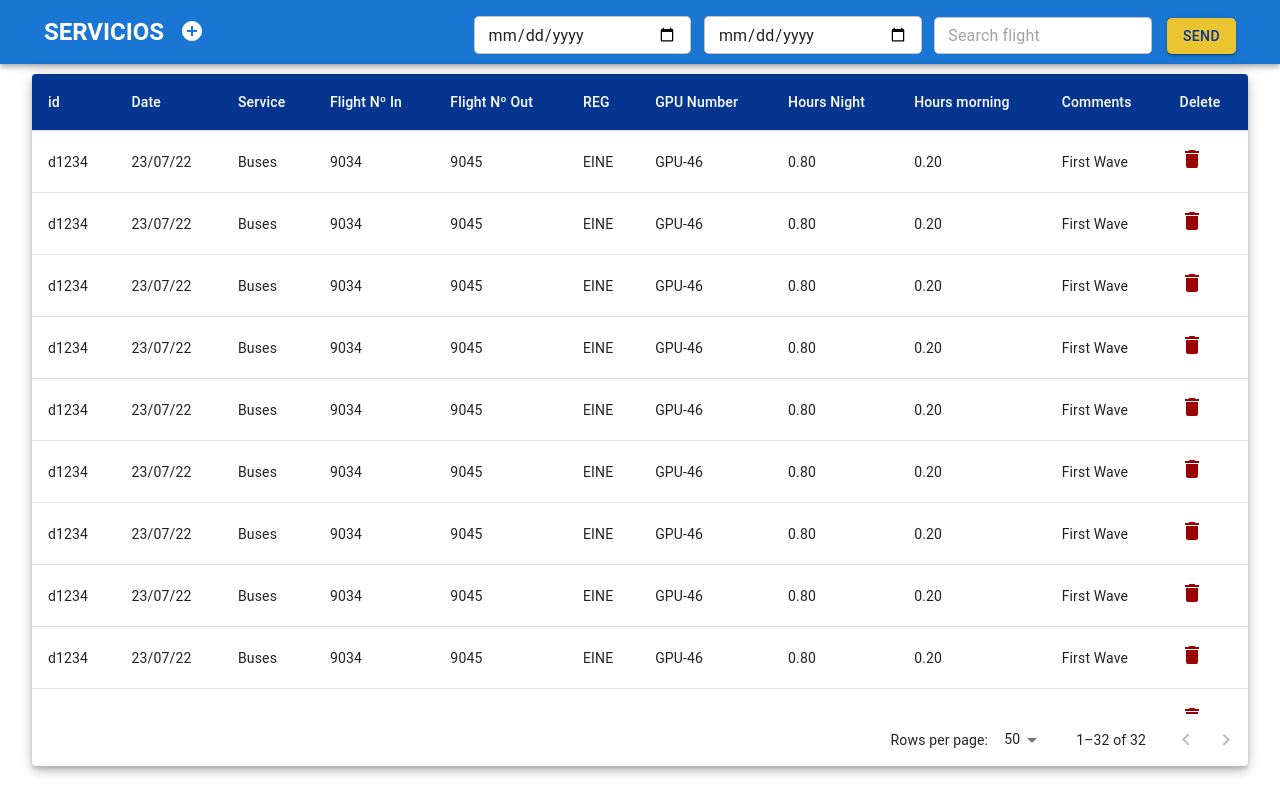
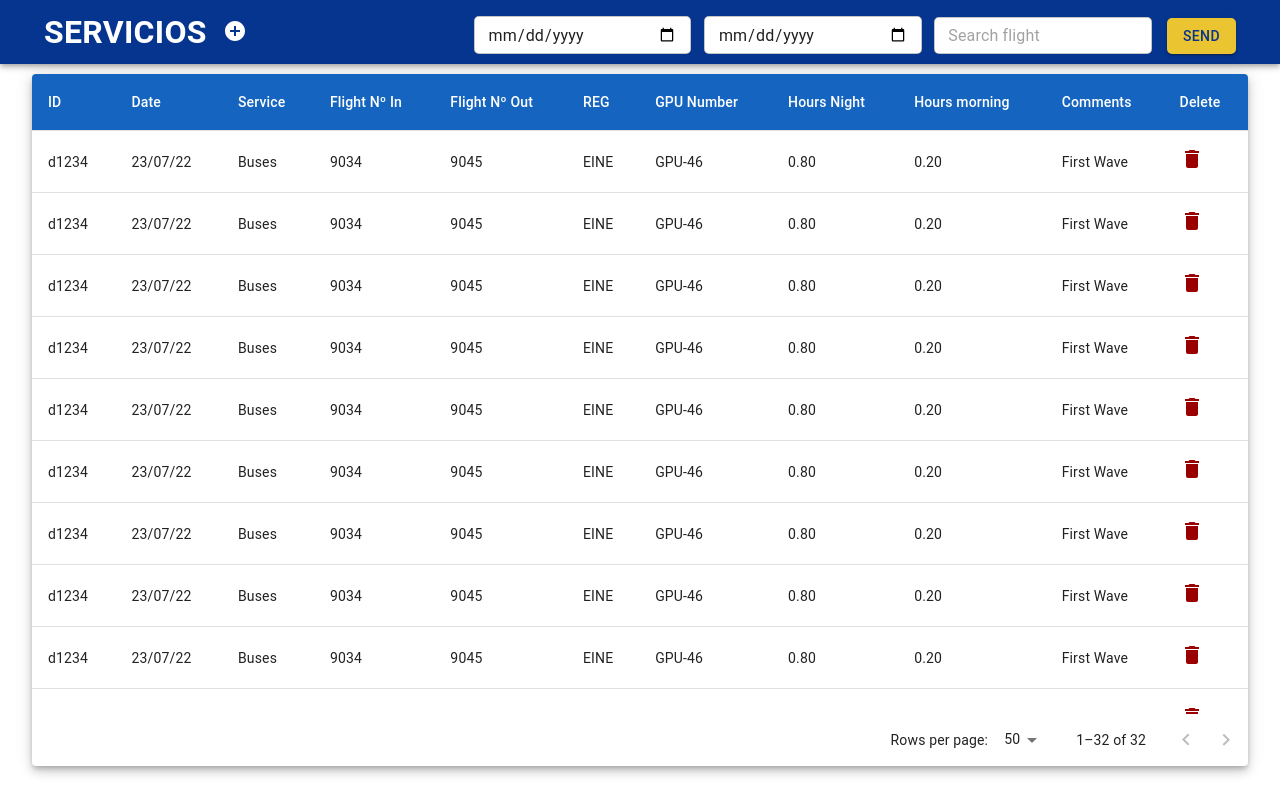
Before and after one commit to AzulHandling-DEVS/Servicios-reactjs, a React (Create React App) app in the folder servicios/: page / in a window 1280 px wide. Built offline with nearby package versions, Linux system fonts and the light colour scheme.

Commit message:
Lógica del date y recuperación de valor arreglado

```diff
--- a/servicios/src/componets/drawer/index.jsx
+++ b/servicios/src/componets/drawer/index.jsx
@@ -8,6 +8,7 @@ import Typography from '@mui/material/Typography';
 import Button from '@mui/material/Button';
 import AddCircleIcon from '@mui/icons-material/AddCircle';
 import { InputLabel, Select, MenuItem, FormControl, } from '@mui/material';
+import './style.css';
 
 
 
@@ -26,13 +27,16 @@ export default function MenuDrawer() {
         setGpuService(event.target.value);
     };
 
-    function HoursDifference() {
+/*     function HoursDifference() {
         if ( hoursDay < hoursNight) {
             alert("La hora de noche no puede ser mayor que la hora de día");
         } else {
             alert("La hora de noche es menor que la hora de día");
         }
-    }
+    } */
+
+
+
 
     const [state, setState] = useState({
         top: false,
@@ -133,6 +137,8 @@ export default function MenuDrawer() {
                                     sx={{ width: '100%' }}
                                     label="Hours night"
                                     placeholder={0}
+                                    step={0.5}
+
                                     onChange={(e) => {
                                         setHoursNight(e.target.value);
                                     }}
@@ -147,6 +153,7 @@ export default function MenuDrawer() {
                                     InputProps={{ inputProps: { min: 0, max: 8 } }}
                                     sx={{ width: '100%' }}
                                     placeholder= {0}
+                                    step={0.5}
                                     onChange={(e) => {
                                         setHoursday(e.target.value);
                                     }}
@@ -180,9 +187,16 @@ export default function MenuDrawer() {
                                 width: '220px',
                                 height: '50px'
                             }}
+
                             type="submit"
-                            disabled={((hoursNight < hoursDay) || service === 'Towing' ) ? false : true}
-                            onClick={HoursDifference}>
+                            disabled={((hoursNight < hoursDay)
+                            || (hoursNight > 8)
+                            || (hoursDay > 8)
+                            || service === 'Towing' )
+                            ? false
+                            : true}
+                            // onClick={HoursDifference}
+                            >
                             SEND DATA</Button>
                     </ListItem>
                 </List>
--- a/servicios/src/componets/drawer/style.css
+++ b/servicios/src/componets/drawer/style.css
@@ -1,3 +1,8 @@
-.hours input{
-    width: 100%;
+#HoursNight {}
+
+input[type=number]::-webkit-inner-spin-button,
+input[type=number]::-webkit-outer-spin-button {
+
+    opacity: 1;
+
 }
--- a/servicios/src/componets/header/index.jsx
+++ b/servicios/src/componets/header/index.jsx
@@ -11,8 +11,21 @@ import Button from '@mui/material/Button';
 export default function Header() {
 
     const current = new Date();
-    const date = `${current.getDate()}/${current.getMonth() + 1}/${current.getFullYear()}`;
+    const date = `${current.getDate()}-${current.getMonth() + 1}-${current.getFullYear()}`;
 
+    const getDate1Value = (event)=>{
+        // show the date_1 input value to console
+        const date1Value = event.target.value;
+
+        console.log(date1Value, 'date1Value');
+    };
+
+    const getDate2Value = (event)=>{
+        // show the date_1 input value to console
+        const date2Value = event.target.value;
+
+        console.log(date2Value, 'date2Value');
+    };
 
 
     return (
@@ -23,6 +36,7 @@ export default function Header() {
                     height: '8vh',
                     paddingLeft: '20px',
                     paddingRight: '20px',
+                    backgroundColor: '#06358F',
                 }}>
                 <Stack
                     direction="row"
@@ -39,13 +53,13 @@ export default function Header() {
                         alignItems="center">
 
                         <Typography
-                            variant="h5"
                             noWrap
                             component="div"
                             sx={{
-                                display: { xs: 'none', sm: 'block' },
+                                display: { xs: 'none', sm: 'block'},
                                 marginRight: '15px',
                                 fontWeight: 'bold',
+                                fontSize: '2rem',
                             }}
                         >
                             SERVICIOS
@@ -57,8 +71,10 @@ export default function Header() {
                     <div className='div_inputs'>
                         <TextField
                             className='date_picker'
-                            id="date"
+                            id="date_1"
                             type="date"
+                            placeholder={date}
+                            onChange={getDate1Value}
                             sx={{
                                 width: '17vw',
                                 borderRadius: '50px',
@@ -68,8 +84,9 @@ export default function Header() {
                         />
                         <TextField
                             className='date_picker'
-                            id="date"
+                            id="date_2"
                             type="date"
+                            onChange={getDate2Value}
                             sx={{
                                 width: '17vw',
                                 borderRadius: '50px',
--- a/servicios/src/componets/tabla/index.jsx
+++ b/servicios/src/componets/tabla/index.jsx
@@ -12,7 +12,7 @@ import TableRow from '@mui/material/TableRow';
 import DeleteIcon from '@mui/icons-material/Delete';
 
 const columns = [
-    { id: 'id', label: 'id', width: '10px' },
+    { id: 'ID', label: 'ID', width: '10px' },
     { id: 'date', label: 'Date', width: '10px', align: 'center' },
     {
         id: 'service',
@@ -81,10 +81,10 @@ const columns = [
 
 ];
 
-const deleteRowIcon = <DeleteIcon sx={{color:'#9b0000'}} />
+const deleteRowIcon = <DeleteIcon sx={{color:'#9b0000'}}/>
 
-function createData(id, date, service, FlNoIn, FlNoOut, reg, gpunumber, hoursnight, hoursmorning, comments, deleteRow) {
-    return { id, date, service, FlNoIn, FlNoOut, reg, gpunumber, hoursnight, hoursmorning, comments, deleteRow };
+function createData(ID, date, service, FlNoIn, FlNoOut, reg, gpunumber, hoursnight, hoursmorning, comments, deleteRow) {
+    return { ID, date, service, FlNoIn, FlNoOut, reg, gpunumber, hoursnight, hoursmorning, comments, deleteRow };
 }
 
 
@@ -177,7 +177,7 @@ export default function DataTable() {
                                     key={column.id}
                                     style={{
                                         minWidth: column.minWidth,
-                                        backgroundColor: '#06358F',
+                                        backgroundColor: '#1565c0',
                                         color: '#ffffff',
                                         align: 'flex-start',
                                     }}
```
